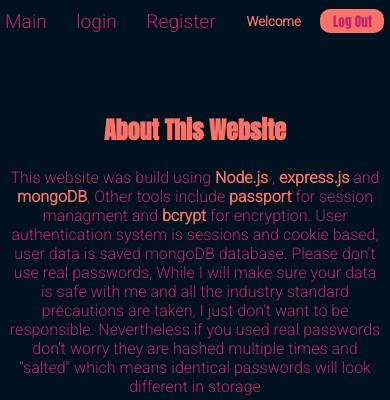
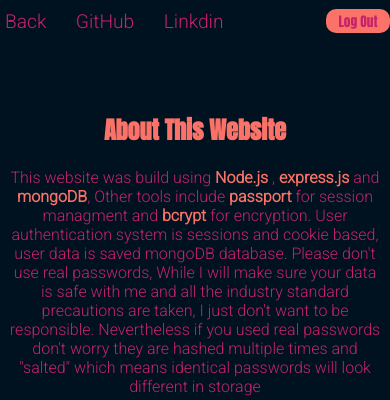
Before and after one commit to arshiaKalkho/nodejs-express-hub, a Node server app: page / in a window 390 px wide. Shown: the top 400 px of the page. Run offline with Node 20, Linux system fonts and the light colour scheme; the visitor is signed in with stand-in values (Sample User, id 1); some libraries are stand-ins or nearby versions.

Commit message:
fixed navbar with new links and adjusted for smaller displays

```diff
--- a/views/index.css
+++ b/views/index.css
@@ -178,6 +178,11 @@ body {
   body > div.navbar > div.nav-left > a {
     font-size: 1.2rem;
   }
+  .welcome-user {
+    width: 0px;
+    height: 0px;
+    visibility: hidden;
+  }
   .navbar > div {
     margin: 0;
   }
@@ -207,5 +212,8 @@ body {
   }
 }
 /* xl screens */
-@media only screen and (max-width: 1600px) {
+@media only screen and (min-width: 1400px) {
+  html {
+    font-size: 1.2rem;
+  }
 }
--- a/views/index.ejs
+++ b/views/index.ejs
@@ -21,9 +21,9 @@
 
 <div class = "navbar">
     <div class="nav-left">
-        <a class="nav-links" href="/">Main</a>
-        <a class="nav-links" href="/login">login</a>
-        <a class="nav-links" href="/register">Register</a>
+        <a class="nav-links" href="https://www.arshiakalkhorani.com/">Back</a>
+        <a class="nav-links" href="https://github.com/arshiaKalkho/">GitHub</a>
+        <a class="nav-links" href="https://www.linkedin.com/in/arshia-kalkhorani/">Linkdin</a>
 
 
     </div>
```
